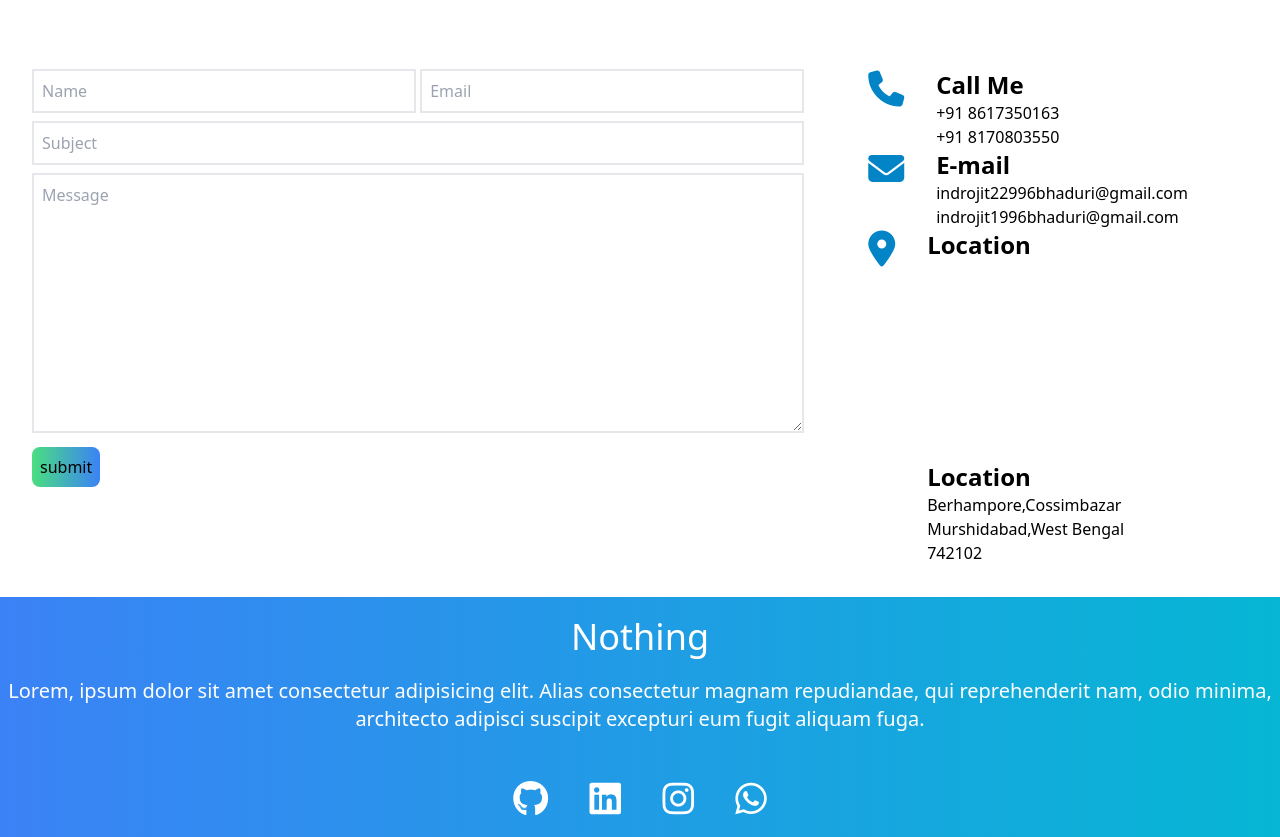
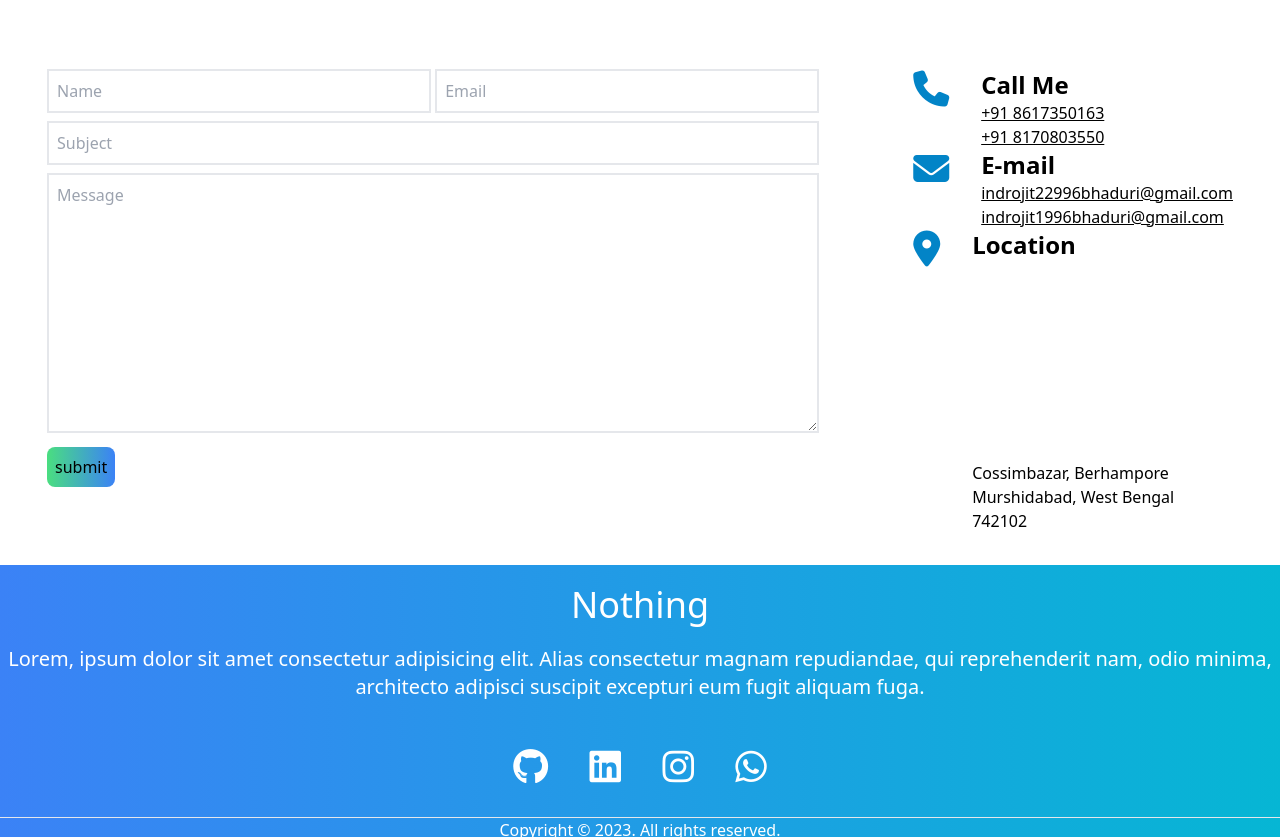
Before and after one commit to indrojit22996/My-Portfolio-Tailwind-, a plain HTML site: page index.html in a window 1280 px wide. Shown: the part 3919-4756 px from the top of the page. Drawn offline with Linux system fonts and the light colour scheme; grey boxes are pictures that could not be loaded.

Commit message:
Correction

```diff
--- a/index.html
+++ b/index.html
@@ -572,23 +572,22 @@
               <div><i class="fa-solid fa-phone text-sky-600 text-2xl md:text-4xl"></i></div>
               <div class="md:ml-8">
                 <p class="md:text-2xl font-bold">Call Me</p>
-                <p><a href="tel:+918617350163">+91 8617350163</a></p>
-              <p><a href="tel:+918170803550">+91 8170803550</a></p></div>
+                <p><a href="tel:+918617350163" class="underline underline-offset-1 hover:text-sky-600">+91 8617350163</a></p>
+              <p><a href="tel:+918170803550" class="underline underline-offset-1 hover:text-sky-600">+91 8170803550</a></p></div>
             </div>
             <div class="md:flex">
               <div><i class="fa-solid fa-envelope text-sky-600 text-2xl md:text-4xl"></i></div>
               <div class="md:ml-8">
                 <p class="md:text-2xl font-bold">E-mail</p>
-                <p><a href="mailto:indrojit22996bhaduri@gmail.com" target="_blank">indrojit22996bhaduri@gmail.com</a></p>
-             <p> <a href="mailto:indrojit1996bhaduri@gmail.com" target="_blank">indrojit1996bhaduri@gmail.com</a></p></div>
+                <p><a href="mailto:indrojit22996bhaduri@gmail.com" target="_blank" class="underline underline-offset-1 hover:text-sky-600">indrojit22996bhaduri@gmail.com</a></p>
+             <p> <a href="mailto:indrojit1996bhaduri@gmail.com" target="_blank" class="underline underline-offset-1 hover:text-sky-600">indrojit1996bhaduri@gmail.com</a></p></div>
             </div>
             <div class="md:flex">
               <div><i class="fa-solid fa-location-dot text-sky-600 text-2xl md:text-4xl"></i></div>
               <div class="md:ml-8">
                 <p class="md:text-2xl font-bold">Location</p>
                 <p><iframe src="https://www.google.com/maps/embed?pb=!1m14!1m12!1m3!1d227.60783222193947!2d88.2823111534091!3d24.111153409996763!2m3!1f0!2f0!3f0!3m2!1i1024!2i768!4f13.1!5e0!3m2!1sen!2sin!4v1687341491362!5m2!1sen!2sin" width="200" height="200" style="border:0;" allowfullscreen="" loading="lazy" referrerpolicy="no-referrer-when-downgrade"></iframe></p>
-                <p class="md:text-2xl font-bold">Location</p>
-              <p>Berhampore,Cossimbazar<br>Murshidabad,West Bengal<br>742102</p></div>
+              <p>Cossimbazar, Berhampore<br>Murshidabad, West Bengal<br>742102</p></div>
             </div>
 
 
```
Also changed, not shown: style.css.
